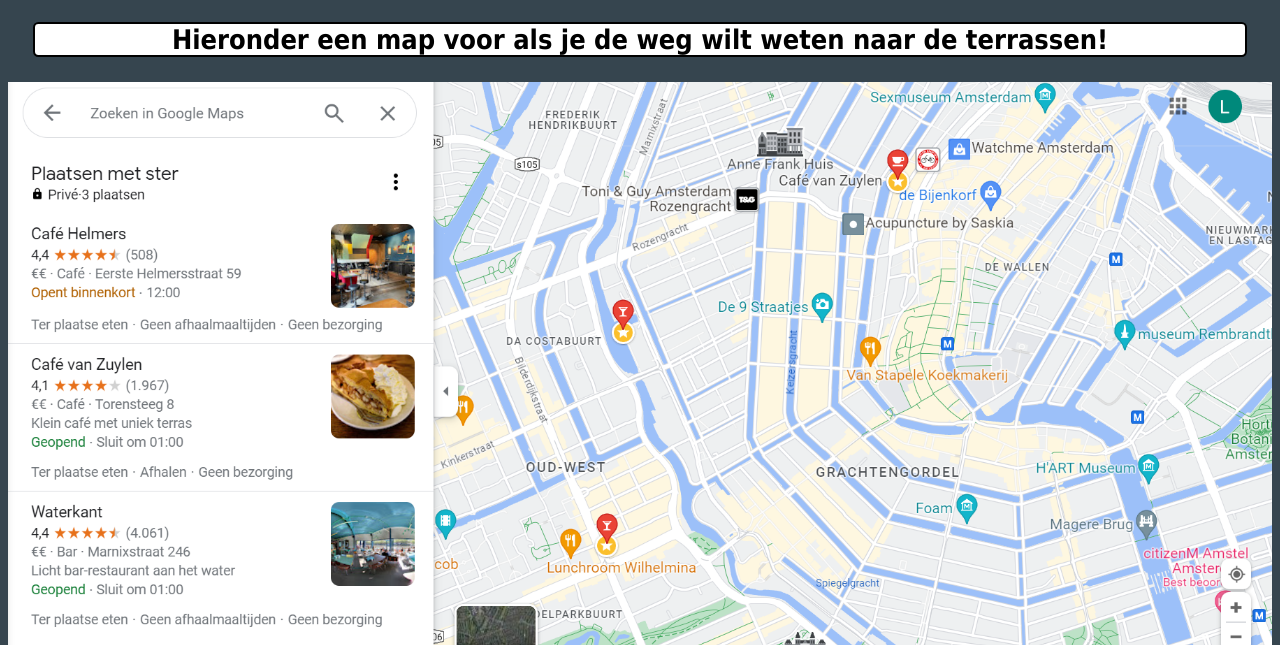
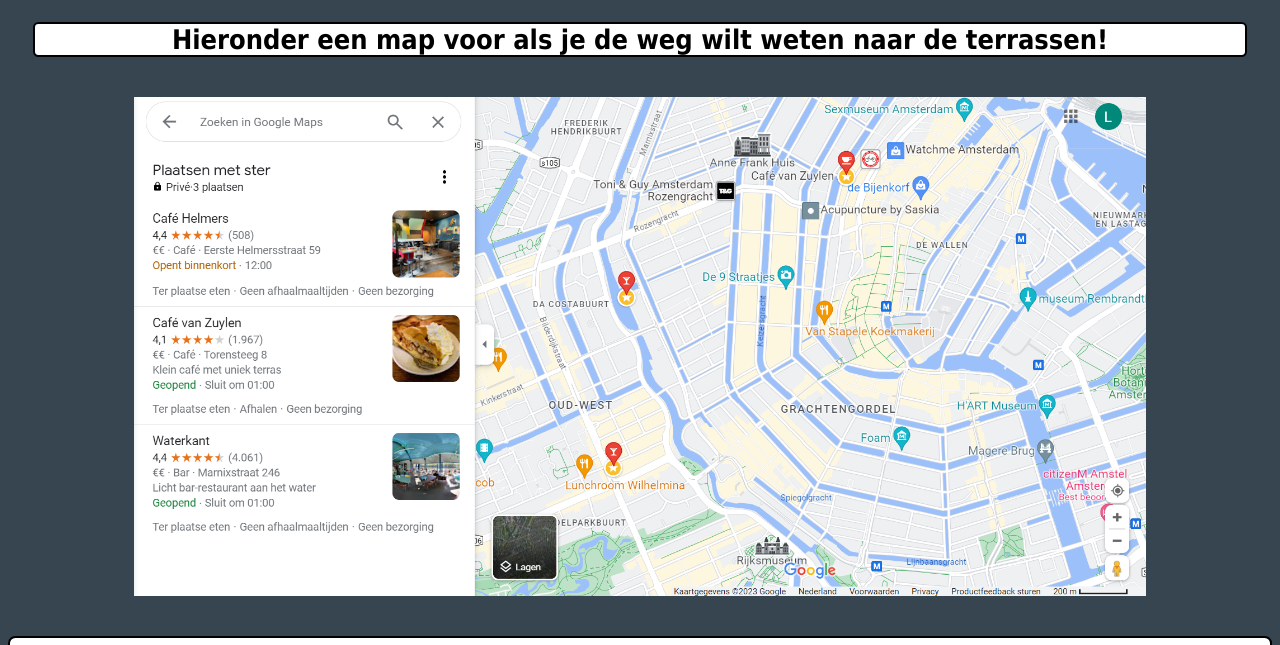
Before and after one commit to Heesie/Internetstandaarden, a plain HTML site: page contact.html in a window 1280 px wide. Shown: the part 398-1043 px from the top of the page. Drawn offline with Linux system fonts and the light colour scheme.

Commit message:
map in midden

```diff
--- a/styles/style.css
+++ b/styles/style.css
@@ -122,7 +122,11 @@ padding: 5vh;
 
 
 .map{
-  width: 100%;
+  width: 80%;
+  margin: 40px;
+  display: block;
+  margin-left: auto;
+  margin-right: auto;
 }
 
 .fotosvanmij{
```
